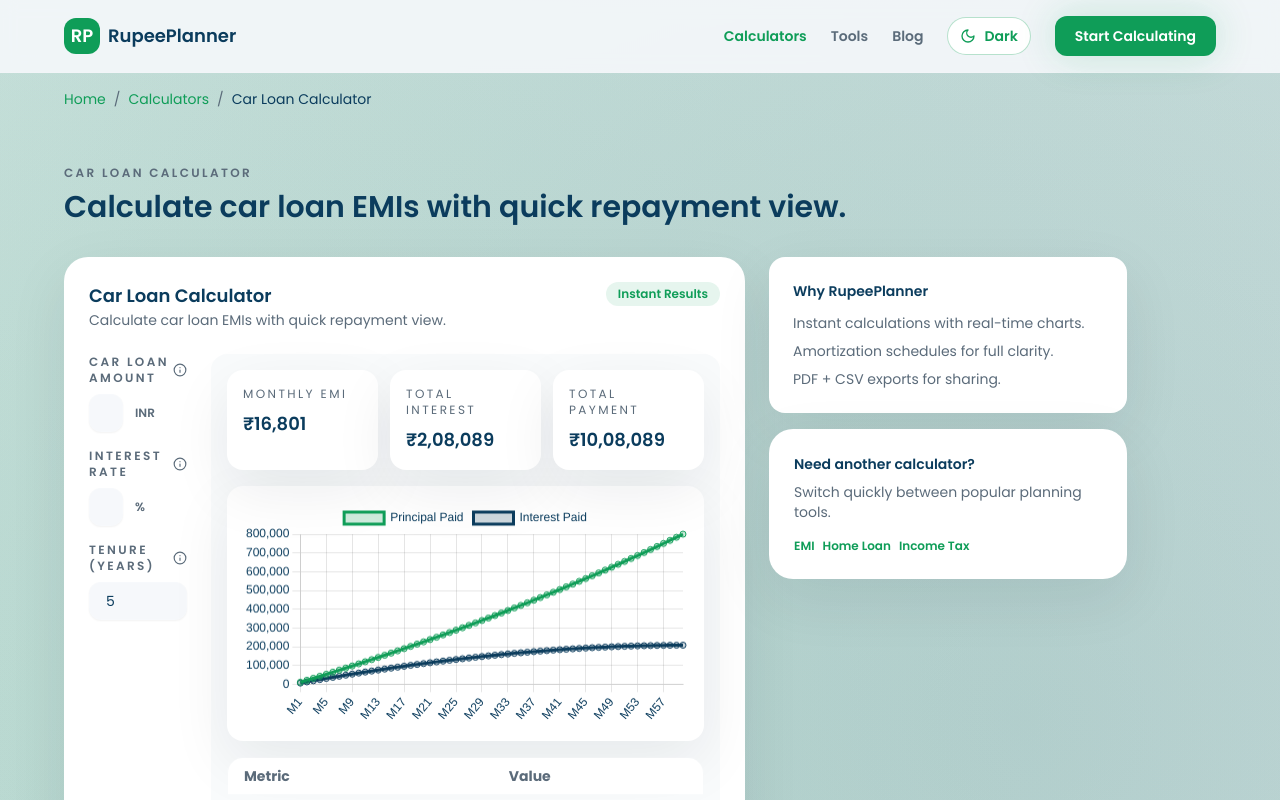
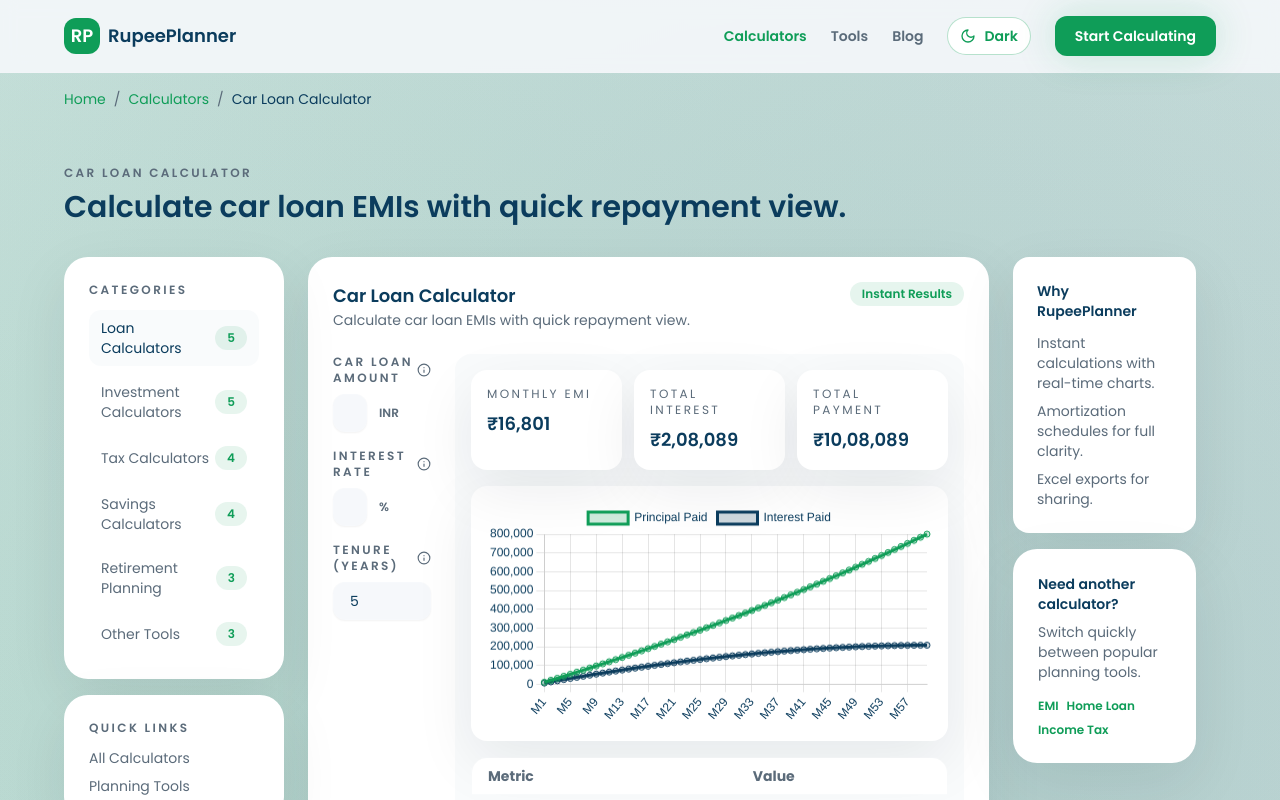
Before and after one commit to mkhanzk/FianceWebsiteforIndian, a Next.js app: page /calculators/car-loan-calculator in a window 1280 px wide. Shown: the top 800 px of the page. Built offline with nearby package versions, Linux system fonts and the light colour scheme.

Commit message:
Add calculator left nav and update copy

```diff
--- a/data/calculators.ts
+++ b/data/calculators.ts
@@ -693,8 +693,8 @@ const baseFaqs = [
     answer: 'It uses standard financial formulas to estimate results based on your inputs.'
   },
   {
-    question: 'Can I download a PDF?',
-    answer: 'Yes, use the Download PDF button to export a branded report.'
+    question: 'Can I download the Excel schedule?',
+    answer: 'Yes. Loan calculators include a Download Excel button for the month-wise schedule.'
   }
 ];
 
@@ -835,7 +835,7 @@ export const calculators: CalculatorConfig[] = [
     ],
     seo: {
       title: 'SIP Calculator - RupeePlanner',
-      description: 'Calculate SIP returns with growth chart and PDF report.'
+      description: 'Calculate SIP returns with growth chart and detailed schedule.'
     },
     compute: (values) => buildSipResult(values.monthly, values.rate, values.years)
   },
--- a/data/faqs.ts
+++ b/data/faqs.ts
@@ -13,6 +13,6 @@ export const calculatorFaqs = [
   },
   {
     question: 'Can I download the report?',
-    answer: 'Yes, each calculator includes a PDF report with inputs, summary, and chart.'
+    answer: 'Loan calculators include an Excel amortization schedule download along with charts and summaries.'
   }
 ];
--- a/pages/calculators/[slug].tsx
+++ b/pages/calculators/[slug].tsx
@@ -4,7 +4,7 @@ import Link from 'next/link';
 import CalculatorCard from '../../components/CalculatorCard';
 import SectionHeading from '../../components/SectionHeading';
 import FAQ from '../../components/FAQ';
-import { calculatorSlugs, getCalculatorBySlug, calculators } from '../../data/calculators';
+import { calculatorSlugs, getCalculatorBySlug, calculators, calculatorCategories } from '../../data/calculators';
 
 type Props = {
   slug: string;
@@ -17,10 +17,14 @@ export default function CalculatorDetail({ slug }: Props) {
 
   const related = calculators.filter((calc) => calc.category === calculator.category && calc.slug !== calculator.slug).slice(0, 3);
   const isLoan = calculator.category === 'loan';
+  const categories = calculatorCategories.map((category) => ({
+    ...category,
+    count: calculators.filter((calc) => calc.category === category.id).length
+  }));
 
   const formula = isLoan
-    ? 'EMI = P × r × (1 + r)^n / ((1 + r)^n − 1)'
-    : 'Future Value = P × (1 + r)^n';
+    ? 'EMI = P x r x (1 + r)^n / ((1 + r)^n - 1)'
+    : 'Future Value = P x (1 + r)^n';
   const formulaHint = isLoan
     ? 'P = principal, r = monthly rate, n = number of months.'
     : 'P = principal, r = annual rate, n = years.';
@@ -28,12 +32,12 @@ export default function CalculatorDetail({ slug }: Props) {
     ? [
         'Enter loan amount, interest rate, and tenure.',
         'Review EMI, total interest, and total payment.',
-        'Use the amortization schedule to see yearly principal vs interest.'
+        'Use the amortization schedule to see monthly principal vs interest.'
       ]
     : [
         'Enter investment amount, rate of return, and duration.',
         'Review summary metrics and growth chart.',
-        'Download PDF to share with your advisor.'
+        'Download the Excel schedule to share or compare scenarios.'
       ];
 
   return (
@@ -49,15 +53,48 @@ export default function CalculatorDetail({ slug }: Props) {
       <section className="section-pad">
         <div className="container-max py-10">
           <SectionHeading title={calculator.title} subtitle={calculator.description} />
-          <div className="grid gap-6 lg:grid-cols-[1.2fr_0.8fr]">
+          <div className="grid gap-6 lg:grid-cols-[220px_1.1fr_0.9fr]">
+            <aside className="hidden lg:block">
+              <div className="sticky top-24 space-y-4">
+                <div className="card">
+                  <p className="text-xs font-semibold uppercase tracking-[0.2em] text-muted">Categories</p>
+                  <nav className="mt-3 space-y-2 text-sm">
+                    {categories.map((category) => {
+                      const isActive = category.id === calculator.category;
+                      return (
+                        <Link
+                          key={category.id}
+                          href={`/calculators#${category.id}`}
+                          className={`flex items-center justify-between rounded-xl px-3 py-2 transition ${
+                            isActive ? 'bg-base/60 text-text' : 'text-muted hover:bg-base/60 hover:text-text'
+                          }`}
+                        >
+                          <span>{category.label}</span>
+                          <span className="badge">{category.count}</span>
+                        </Link>
+                      );
+                    })}
+                  </nav>
+                </div>
+                <div className="card">
+                  <p className="text-xs font-semibold uppercase tracking-[0.2em] text-muted">Quick Links</p>
+                  <div className="mt-3 flex flex-col gap-2 text-sm text-muted">
+                    <Link href="/calculators" className="hover:text-text">All Calculators</Link>
+                    <Link href="/tools" className="hover:text-text">Planning Tools</Link>
+                  </div>
+                </div>
+              </div>
+            </aside>
+
             <CalculatorCard calculator={calculator} />
+
             <div className="space-y-4">
               <div className="rounded-2xl bg-surface p-6 shadow-card">
                 <p className="text-sm font-semibold text-text">Why RupeePlanner</p>
                 <ul className="mt-3 space-y-2 text-sm text-muted">
                   <li>Instant calculations with real-time charts.</li>
                   <li>Amortization schedules for full clarity.</li>
-                  <li>PDF + CSV exports for sharing.</li>
+                  <li>Excel exports for sharing.</li>
                 </ul>
               </div>
               <div className="card">
--- a/pages/calculators/index.tsx
+++ b/pages/calculators/index.tsx
@@ -18,6 +18,20 @@ export default function CalculatorsPage() {
     );
   }, [query]);
 
+  const categoriesWithItems = useMemo(() => {
+    return calculatorCategories.filter((category) =>
+      filteredCalculators.some((calc) => calc.category === category.id)
+    );
+  }, [filteredCalculators]);
+
+  const categoryCounts = useMemo(() => {
+    const counts: Record<string, number> = {};
+    calculatorCategories.forEach((category) => {
+      counts[category.id] = filteredCalculators.filter((calc) => calc.category === category.id).length;
+    });
+    return counts;
+  }, [filteredCalculators]);
+
   return (
     <>
       <NextSeo
@@ -35,7 +49,7 @@ export default function CalculatorsPage() {
         <div className="container-max py-10">
           <SectionHeading title="Calculators" subtitle="All-in-one financial calculators for Indians" />
           <p className="max-w-2xl text-sm text-muted">
-            Explore every calculator you need to plan loans, investments, tax, savings, and retirement. Each tool includes charts, PDF exports, and breakdown tables.
+            Explore every calculator you need to plan loans, investments, tax, savings, and retirement. Each tool includes charts, Excel exports, and breakdown tables.
           </p>
           <div className="mt-6 flex flex-wrap items-center gap-3">
             <input
@@ -45,7 +59,7 @@ export default function CalculatorsPage() {
               onChange={(event) => setQuery(event.target.value)}
             />
           </div>
-          <div className="mt-6 flex flex-wrap gap-3">
+          <div className="mt-6 flex flex-wrap gap-3 lg:hidden">
             {calculatorCategories.map((category) => (
               <Link key={category.id} href={`#${category.id}`} className="badge">
                 {category.label}
@@ -55,12 +69,41 @@ export default function CalculatorsPage() {
         </div>
       </section>
 
-      {calculatorCategories.map((category, index) => {
+      <section className="section-pad">
+        <div className="container-max py-10">
+          <div className="grid gap-8 lg:grid-cols-[260px_1fr]">
+            <aside className="hidden lg:block">
+              <div className="sticky top-24 space-y-4">
+                <div className="card">
+                  <p className="text-xs font-semibold uppercase tracking-[0.2em] text-muted">Categories</p>
+                  <nav className="mt-3 space-y-2 text-sm">
+                    {calculatorCategories.map((category) => (
+                      <a
+                        key={category.id}
+                        href={`#${category.id}`}
+                        className="flex items-center justify-between rounded-xl px-3 py-2 text-muted transition hover:bg-base/60 hover:text-text"
+                      >
+                        <span>{category.label}</span>
+                        <span className="badge">{categoryCounts[category.id] ?? 0}</span>
+                      </a>
+                    ))}
+                  </nav>
+                </div>
+                <div className="card">
+                  <p className="text-xs font-semibold uppercase tracking-[0.2em] text-muted">Quick Access</p>
+                  <div className="mt-3 flex flex-col gap-2 text-sm text-muted">
+                    <Link href="/tools" className="hover:text-text">Planning Tools</Link>
+                    <Link href="/blog" className="hover:text-text">Guides & Tips</Link>
+                  </div>
+                </div>
+              </div>
+            </aside>
+
+            <div className="space-y-10">
+              {categoriesWithItems.map((category, index) => {
                 const items = filteredCalculators.filter((calc) => calc.category === category.id);
-        if (items.length === 0) return null;
                 return (
-          <section key={category.id} id={category.id} className="section-pad">
-            <div className="container-max py-10">
+                  <div key={category.id} id={category.id} className="scroll-mt-24">
                     <div className="mb-6 flex items-center justify-between">
                       <div>
                         <p className="label">{category.label}</p>
@@ -73,15 +116,18 @@ export default function CalculatorsPage() {
                         <CalculatorAccordion key={calc.slug} calculator={calc} />
                       ))}
                     </div>
-              {index < calculatorCategories.length - 1 && (
+                    {index < categoriesWithItems.length - 1 && (
                       <div className="mt-8">
                         <AdSlot label="Between Calculator Sections" adSlot={process.env.NEXT_PUBLIC_ADSENSE_SLOT_IN_CONTENT} />
                       </div>
                     )}
                   </div>
-          </section>
                 );
               })}
+            </div>
+          </div>
+        </div>
+      </section>
 
       <section className="section-pad">
         <div className="container-max py-12">
```
Also changed, not shown: 1 other file (tests, documents, lock files or other folders). Lines whose indentation alone changed are shown as unchanged.
